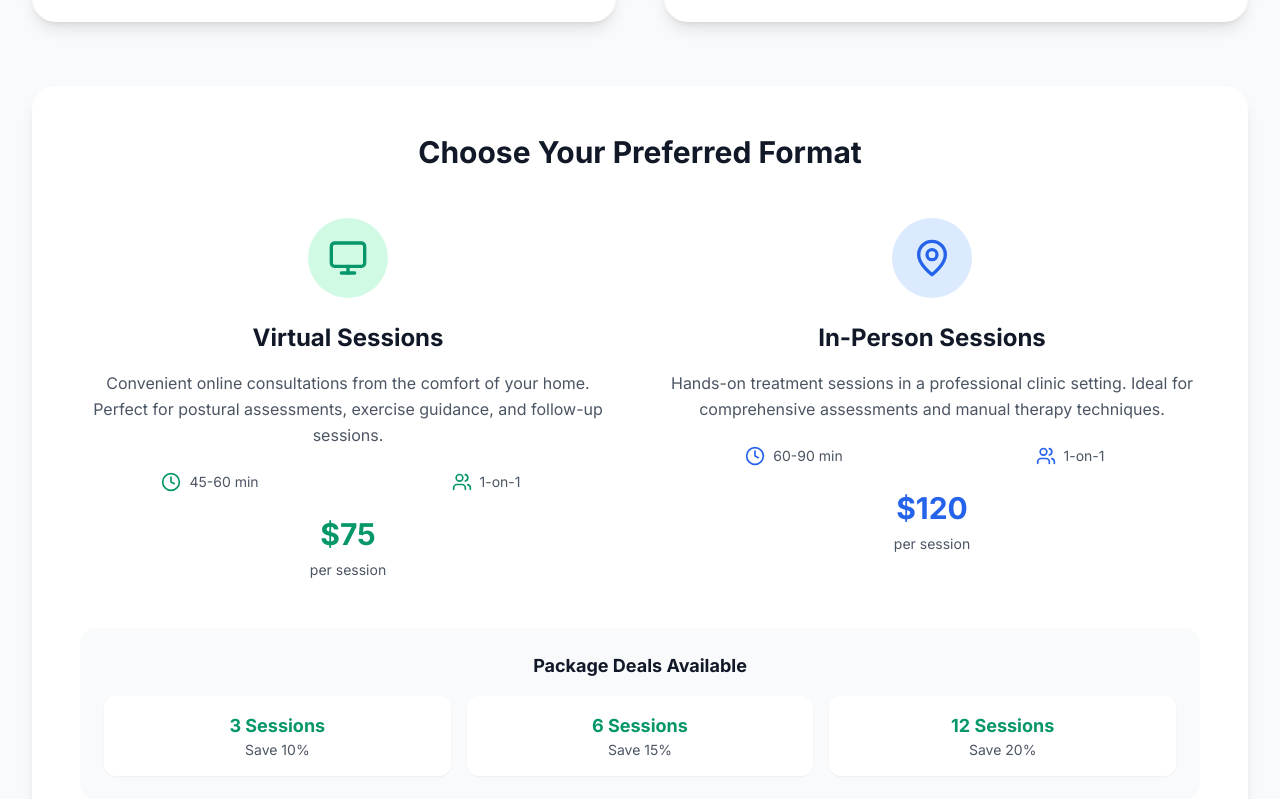
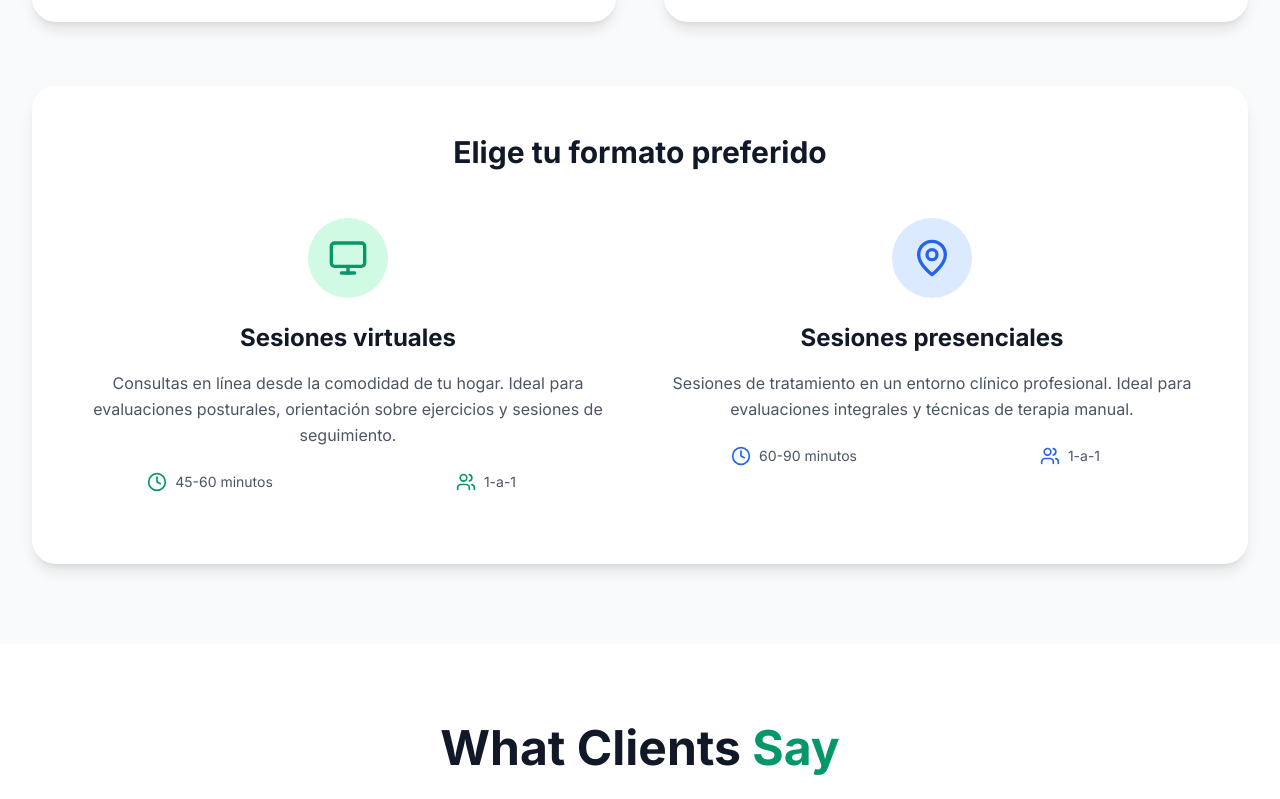
Before and after one commit to neudataing/kinesiologa, a React (Vite) app: page / in a window 1280 px wide. Shown: the part 2840-3639 px from the top of the page. Built offline with nearby package versions, Linux system fonts and the light colour scheme.

Commit message:
modified:   src/components/Services.tsx

```diff
--- a/src/components/Services.tsx
+++ b/src/components/Services.tsx
@@ -86,7 +86,7 @@ const Services: React.FC = () => {
           {/* Delivery Methods */}
           <div className="bg-white rounded-3xl p-8 lg:p-12 shadow-lg">
             <h3 className="text-3xl font-bold text-gray-900 text-center mb-12">
-              Choose Your Preferred Format
+              Elige tu formato preferido
             </h3>
 
             <div className="grid lg:grid-cols-2 gap-12">
@@ -94,64 +94,43 @@ const Services: React.FC = () => {
                 <div className="bg-emerald-100 w-20 h-20 rounded-full flex items-center justify-center mx-auto mb-6">
                   <Monitor className="h-10 w-10 text-emerald-600" />
                 </div>
-                <h4 className="text-2xl font-bold text-gray-900 mb-4">Virtual Sessions</h4>
+                <h4 className="text-2xl font-bold text-gray-900 mb-4">Sesiones virtuales</h4>
                 <p className="text-gray-600 mb-6 leading-relaxed">
-                  Convenient online consultations from the comfort of your home. Perfect for postural assessments, exercise guidance, and follow-up sessions.
+                  Consultas en línea desde la comodidad de tu hogar. Ideal para evaluaciones posturales, orientación sobre ejercicios y sesiones de seguimiento.
                 </p>
                 <div className="grid grid-cols-2 gap-4 mb-6">
                   <div className="flex items-center justify-center space-x-2">
                     <Clock className="h-5 w-5 text-emerald-600" />
-                    <span className="text-sm text-gray-600">45-60 min</span>
+                    <span className="text-sm text-gray-600">45-60 minutos</span>
                   </div>
                   <div className="flex items-center justify-center space-x-2">
                     <Users className="h-5 w-5 text-emerald-600" />
-                    <span className="text-sm text-gray-600">1-on-1</span>
+                    <span className="text-sm text-gray-600">1-a-1</span>
                   </div>
                 </div>
-                <div className="text-3xl font-bold text-emerald-600 mb-2">$75</div>
-                <div className="text-sm text-gray-600">per session</div>
               </div>
 
               <div className="text-center">
                 <div className="bg-blue-100 w-20 h-20 rounded-full flex items-center justify-center mx-auto mb-6">
                   <MapPin className="h-10 w-10 text-blue-600" />
                 </div>
-                <h4 className="text-2xl font-bold text-gray-900 mb-4">In-Person Sessions</h4>
+                <h4 className="text-2xl font-bold text-gray-900 mb-4">Sesiones presenciales</h4>
                 <p className="text-gray-600 mb-6 leading-relaxed">
-                  Hands-on treatment sessions in a professional clinic setting. Ideal for comprehensive assessments and manual therapy techniques.
+                  Sesiones de tratamiento en un entorno clínico profesional. Ideal para evaluaciones integrales y técnicas de terapia manual.
                 </p>
                 <div className="grid grid-cols-2 gap-4 mb-6">
                   <div className="flex items-center justify-center space-x-2">
                     <Clock className="h-5 w-5 text-blue-600" />
-                    <span className="text-sm text-gray-600">60-90 min</span>
+                    <span className="text-sm text-gray-600">60-90 minutos</span>
                   </div>
                   <div className="flex items-center justify-center space-x-2">
                     <Users className="h-5 w-5 text-blue-600" />
-                    <span className="text-sm text-gray-600">1-on-1</span>
+                    <span className="text-sm text-gray-600">1-a-1</span>
                   </div>
                 </div>
-                <div className="text-3xl font-bold text-blue-600 mb-2">$120</div>
-                <div className="text-sm text-gray-600">per session</div>
               </div>
             </div>
 
-            <div className="mt-12 p-6 bg-gray-50 rounded-2xl">
-              <h4 className="text-lg font-bold text-gray-900 mb-4 text-center">Package Deals Available</h4>
-              <div className="grid md:grid-cols-3 gap-4 text-center">
-                <div className="bg-white p-4 rounded-xl shadow-sm">
-                  <div className="text-lg font-bold text-emerald-600">3 Sessions</div>
-                  <div className="text-sm text-gray-600">Save 10%</div>
-                </div>
-                <div className="bg-white p-4 rounded-xl shadow-sm">
-                  <div className="text-lg font-bold text-emerald-600">6 Sessions</div>
-                  <div className="text-sm text-gray-600">Save 15%</div>
-                </div>
-                <div className="bg-white p-4 rounded-xl shadow-sm">
-                  <div className="text-lg font-bold text-emerald-600">12 Sessions</div>
-                  <div className="text-sm text-gray-600">Save 20%</div>
-                </div>
-              </div>
-            </div>
           </div>
         </div>
       </div>
```
